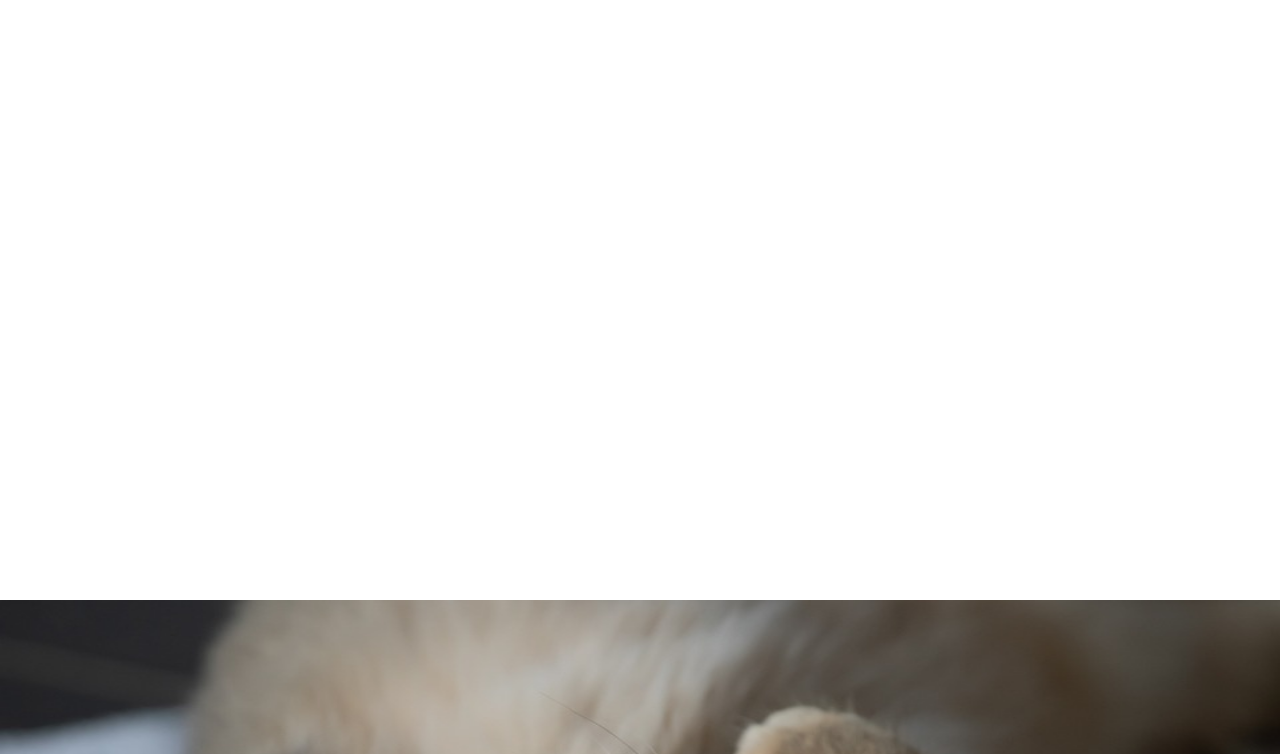
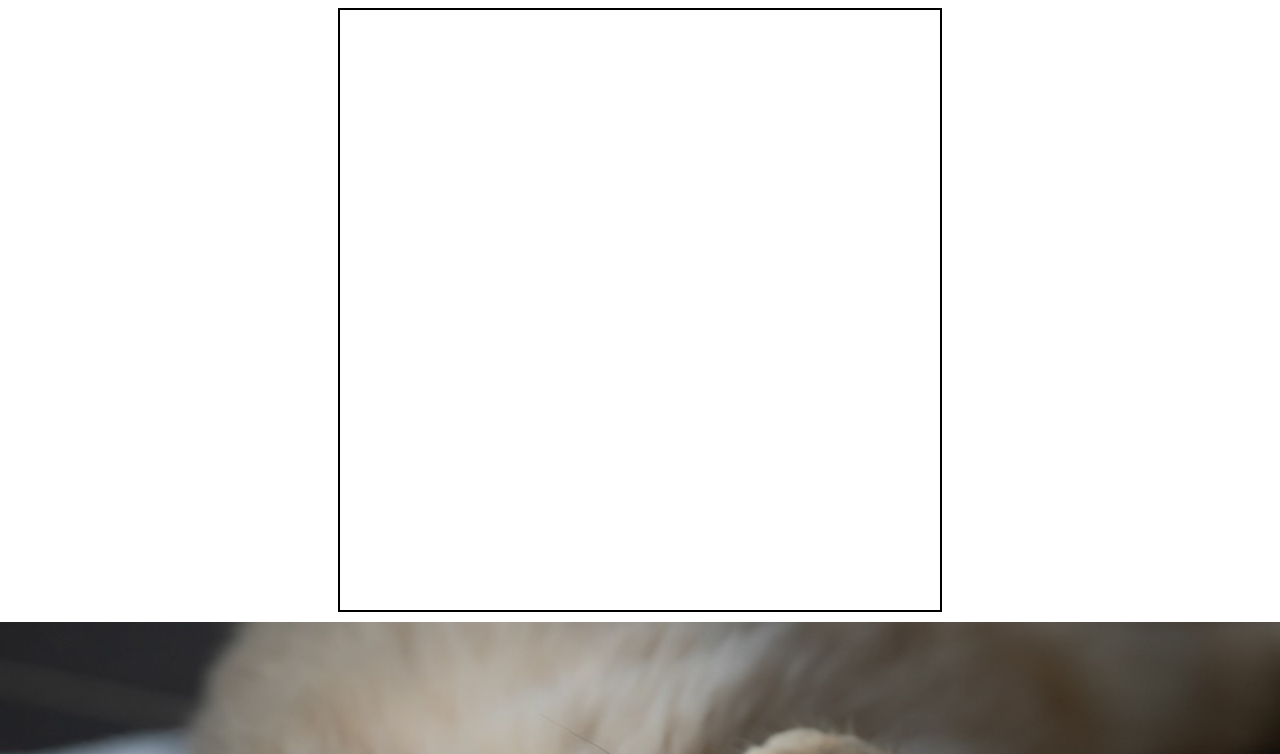
Before and after one commit to mrDingoro/work-test, a website built with webpack: page src/index.html in a window 1280 px wide. Shown: the top 754 px of the page. Built offline with nearby package versions, Linux system fonts and the light colour scheme.

Commit message:
change styles

```diff
--- a/src/index.html
+++ b/src/index.html
@@ -5,12 +5,16 @@
     <title>Canvas Boilerplate | Chris Courses</title>
     <style>
       body {
-        margin: 0;
+        display:flex;
+        align-items: center;
+        justify-content: center;
+        flex-direction: column;
+        grid-gap: 10px;
       }
       canvas {
-       display:flex;
        width:600px;
-      height:600px;
+       height:600px;
+       border: 2px solid black;
       }
     </style>
   </head>
```
